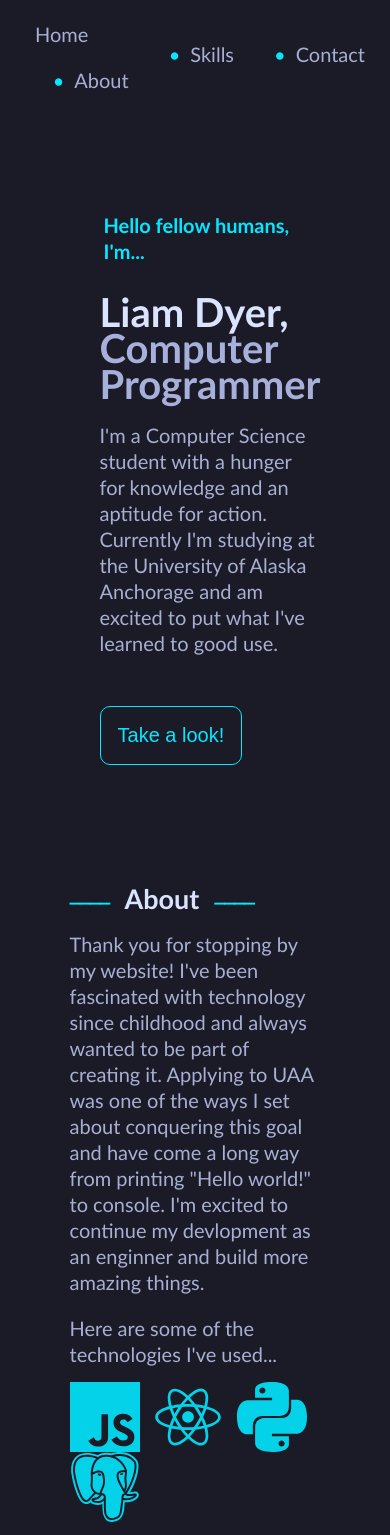
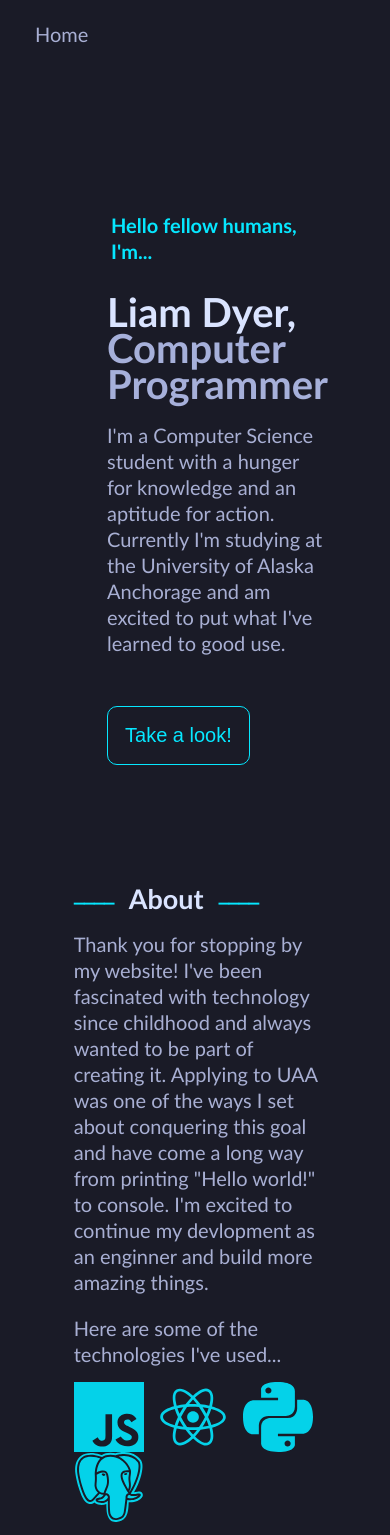
Before and after one commit to liam2258/PortfolioWebsite, a React (Create React App) app: page / in a window 390 px wide. Shown: the top 1535 px of the page. Built offline with nearby package versions, Linux system fonts and the light colour scheme; the HTML template or start-up script is replaced by a standard one.

Commit message:
Side nav bar progress

```diff
--- a/src/App.css
+++ b/src/App.css
@@ -95,7 +95,7 @@ button {
 
 .intro {
     padding-top: 70px;
-    padding-left: 30px;
+    padding-left: 45px;
 }
 
 .container {
@@ -112,6 +112,10 @@ button {
     display: grid;
     grid-template-columns: repeat( auto-fill, minmax(75px, 1fr) );
     padding: 15px 0px;
+}
+
+.about {
+    padding-left: 3vw;
 }
 
 .about h1 {
--- a/src/App.js
+++ b/src/App.js
@@ -7,12 +7,21 @@ import jv from './Images/jv.svg';
 import py from './Images/py.svg';
 import post from './Images/post.svg';
 import reactPic from './Images/react.svg';
+import sideMenu from './Images/sideMenu.svg';
 
 function App() {
 
+  const[width, setWidth] = useState(document.querySelector("#width"))
+
+  function reportWindowSize() {
+    setWidth(window.innerWidth);
+  }
+
+  window.onresize = reportWindowSize;
+
   return (
     <div className="App">
-      <Navigation/>
+      <Navigation windowWidth={width}/>
       <main>
         <div></div>
         <div className='container'>
--- a/src/Components/Navigation.js
+++ b/src/Components/Navigation.js
@@ -1,7 +1,8 @@
 import React from "react";
 import '../App.css';
 
-function Navigation() {
+function Navigation(windowWidth) {
+    if (windowWidth.windowWidth > 500) {
         return(
             <ul className='nav'>
                 <a href="/#about">Home</a>
@@ -10,6 +11,13 @@ function Navigation() {
                 <a href="/#about" style={{float:'right'}}>About</a>
             </ul>
         );
+    } else {
+        return(
+            <ul className='nav'>
+                <a href="/#about">Home</a>
+            </ul>
+        );
+    }
 }
 
 export default Navigation;
```
Also changed, not shown: src/Images/sideMenu.svg (added). Lines whose indentation alone changed are shown as unchanged.
